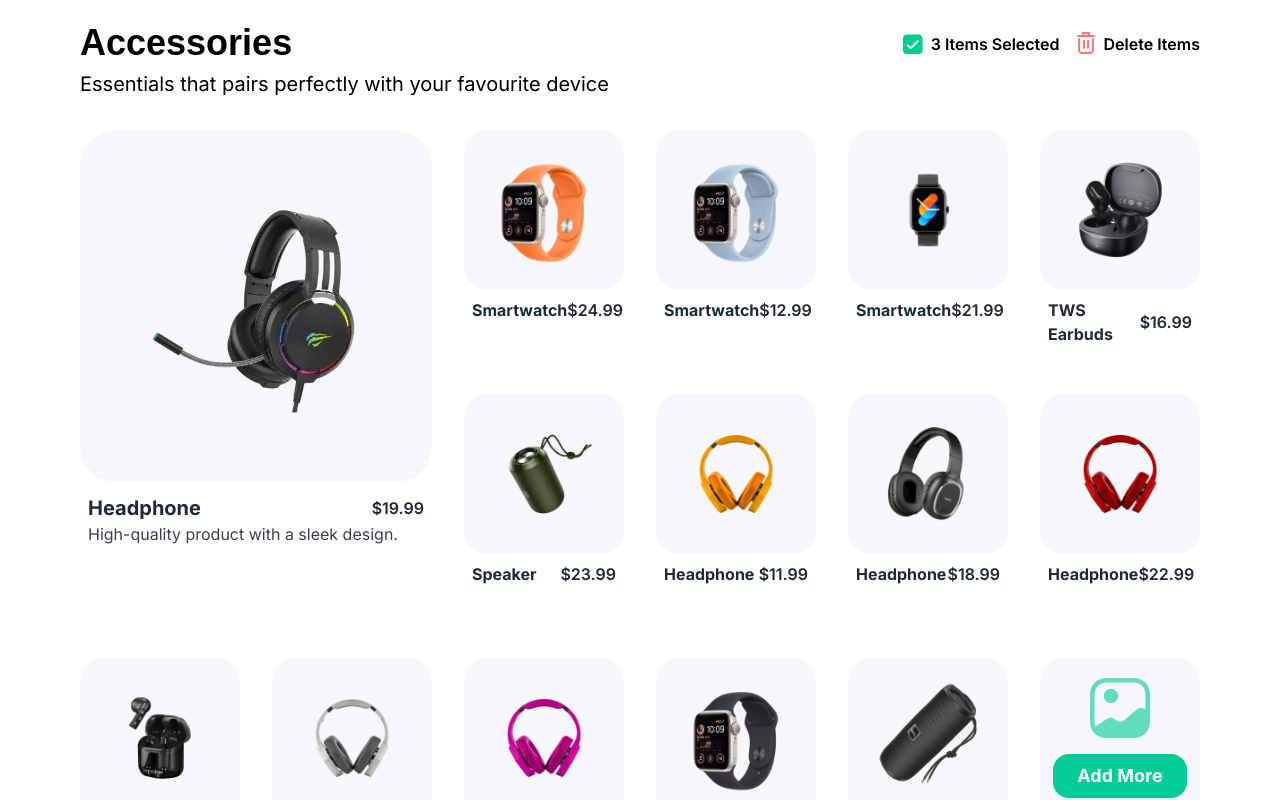
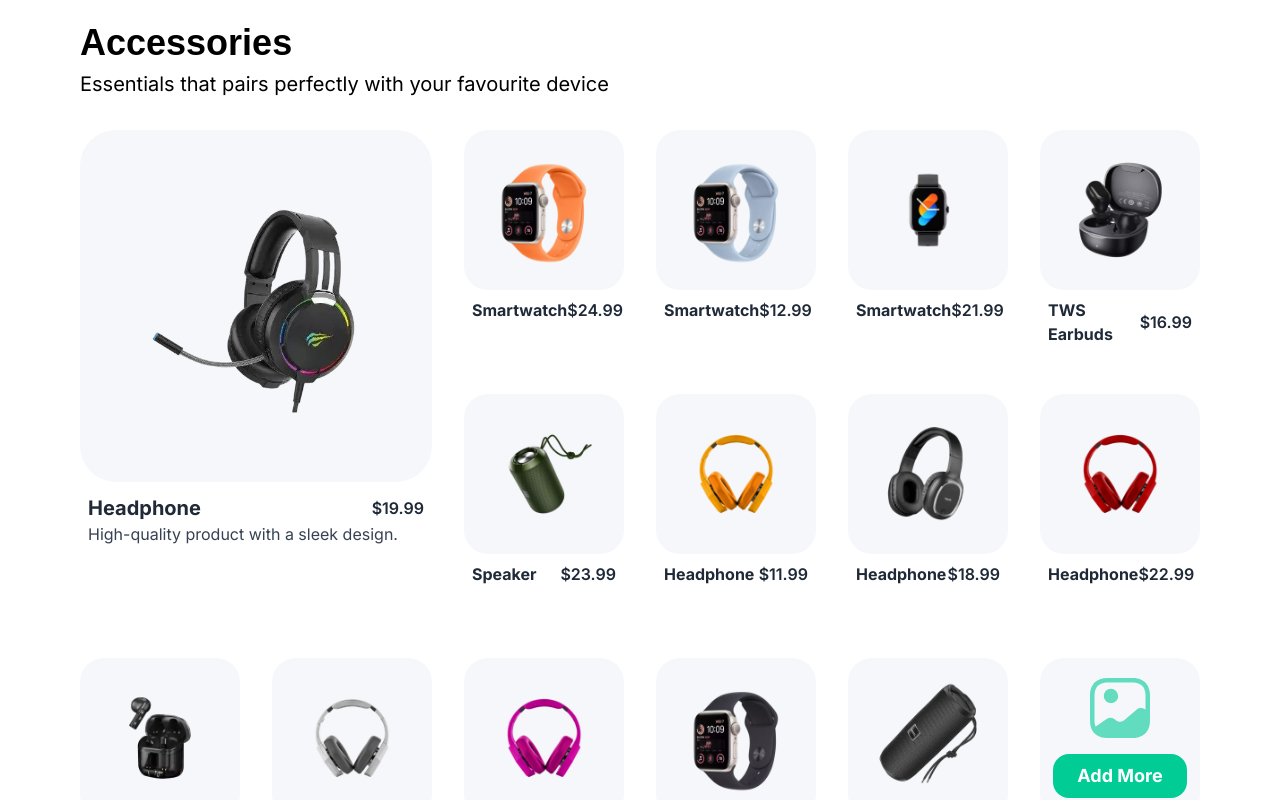
Before and after one commit to farhadjaman/Product-Gallary, a React (Vite) app: page / in a window 1280 px wide. Shown: the top 800 px of the page. Built offline with nearby package versions, Linux system fonts and the light colour scheme; a web font is replaced by a local one.

Commit message:
feat(gallary): select and delete

```diff
--- /dev/null
+++ b/src/redux/Provider.tsx
@@ -0,0 +1,6 @@
+import { Provider } from 'react-redux';
+import { store } from 'redux/store';
+
+export function Providers({ children }: { children: React.ReactNode }) {
+  return <Provider store={store}>{children}</Provider>;
+}
--- /dev/null
+++ b/src/redux/features/gallary/gallarySlice.ts
@@ -0,0 +1,40 @@
+import { createSlice } from '@reduxjs/toolkit';
+import { initialData } from 'screens/landing/Data/initialData';
+
+const initialState = {
+  items: initialData,
+};
+
+export const gallary = createSlice({
+  name: 'gallary',
+  initialState,
+  reducers: {
+    setItems: (state, action) => {
+      state.items = action.payload;
+    },
+    selectItems: (state, action) => {
+      state.items = state.items.map((item) => {
+        if (item.id === action.payload.id) {
+          item.isSelected = !item.isSelected;
+        }
+        return item;
+      });
+    },
+    deleteItems: (state) => {
+      state.items = state.items.filter((item) => !item.isSelected);
+    },
+    deleteAllItems: (state) => {
+      state.items = [];
+    },
+    selectAllItems: (state) => {
+      state.items = state.items.map((item) => {
+        item.isSelected = true;
+        return item;
+      });
+    },
+  },
+});
+
+export const { selectItems, deleteItems, setItems, deleteAllItems, selectAllItems } =
+  gallary.actions;
+export default gallary.reducer;
--- /dev/null
+++ b/src/redux/hooks.ts
@@ -0,0 +1,5 @@
+import { TypedUseSelectorHook, useDispatch, useSelector } from 'react-redux';
+import type { AppDispatch, RootState } from 'redux/store';
+
+export const useAppDispatch = () => useDispatch<AppDispatch>();
+export const useAppSelector: TypedUseSelectorHook<RootState> = useSelector;
--- /dev/null
+++ b/src/redux/store.ts
@@ -0,0 +1,12 @@
+import { configureStore } from '@reduxjs/toolkit';
+import gallarySlice from 'redux/features/gallary/gallarySlice';
+
+export const store = configureStore({
+  reducer: {
+    gallary: gallarySlice,
+  },
+  devTools: process.env.NODE_ENV !== 'production',
+});
+
+export type RootState = ReturnType<typeof store.getState>;
+export type AppDispatch = typeof store.dispatch;
--- a/src/screens/landing/Data/initialData.ts
+++ b/src/screens/landing/Data/initialData.ts
@@ -22,6 +22,7 @@ export const initialData: Item[] = [
     price: 19.99,
     image: product01,
     description: 'High-quality product with a sleek design.',
+    isSelected: false,
   },
   {
     id: 2,
@@ -29,6 +30,7 @@ export const initialData: Item[] = [
     price: 24.99,
     image: product02,
     description: 'Affordable and durable product for everyday use.',
+    isSelected: false,
   },
   {
     id: 3,
@@ -36,6 +38,7 @@ export const initialData: Item[] = [
     price: 12.99,
     image: product03,
     description: 'Compact and lightweight design, perfect for travel.',
+    isSelected: false,
   },
   {
     id: 4,
@@ -43,6 +46,7 @@ export const initialData: Item[] = [
     price: 21.99,
     image: product04,
     description: 'Stylish and versatile product for any occasion.',
+    isSelected: false,
   },
   {
     id: 5,
@@ -50,6 +54,7 @@ export const initialData: Item[] = [
     price: 16.99,
     image: product05,
     description: 'Ergonomically designed for maximum comfort.',
+    isSelected: false,
   },
   {
     id: 6,
@@ -57,6 +62,7 @@ export const initialData: Item[] = [
     price: 23.99,
     image: product06,
     description: 'Feature-rich product with the latest technology.',
+    isSelected: false,
   },
   {
     id: 7,
@@ -64,6 +70,7 @@ export const initialData: Item[] = [
     price: 11.99,
     image: product07,
     description: 'Budget-friendly option without compromising quality.',
+    isSelected: false,
   },
   {
     id: 8,
@@ -71,6 +78,7 @@ export const initialData: Item[] = [
     price: 18.99,
     image: product08,
     description: 'Eco-friendly and sustainable product.',
+    isSelected: false,
   },
   {
     id: 9,
@@ -78,6 +86,7 @@ export const initialData: Item[] = [
     price: 22.99,
     image: product09,
     description: 'Premium product with premium materials.',
+    isSelected: false,
   },
   {
     id: 10,
@@ -85,6 +94,7 @@ export const initialData: Item[] = [
     price: 25.99,
     image: product10,
     description: 'Cutting-edge technology and sleek design.',
+    isSelected: false,
   },
   {
     id: 11,
@@ -92,6 +102,7 @@ export const initialData: Item[] = [
     price: 13.99,
     image: product11,
     description: 'Simple and elegant design for everyday use.',
+    isSelected: false,
   },
   {
     id: 12,
@@ -99,6 +110,7 @@ export const initialData: Item[] = [
     price: 29.99,
     image: product12,
     description: 'Luxurious and high-end product for the discerning customer.',
+    isSelected: false,
   },
   {
     id: 13,
@@ -106,6 +118,7 @@ export const initialData: Item[] = [
     price: 32.99,
     image: product13,
     description: 'Multi-functional product for various applications.',
+    isSelected: false,
   },
   {
     id: 14,
@@ -113,5 +126,6 @@ export const initialData: Item[] = [
     price: 17.99,
     image: product14,
     description: 'Sturdy and dependable product that lasts.',
+    isSelected: false,
   },
 ];
--- a/src/screens/landing/components/Header.tsx
+++ b/src/screens/landing/components/Header.tsx
@@ -1,7 +1,29 @@
 import DeleteIcon from 'assets/icons/Delete.icon';
 import SelectIcon from 'assets/icons/Select.icon';
+import { useAppDispatch, useAppSelector } from 'redux/hooks';
+import { deleteItems, deleteAllItems, selectAllItems } from 'redux/features/gallary/gallarySlice';
 
 const Headers = () => {
+  const { items } = useAppSelector((state) => state.gallary);
+  const dispatch = useAppDispatch();
+
+  // Calculate the number of selected items
+  const selectedItemsCount = items.reduce((count, item) => {
+    return item.isSelected ? count + 1 : count;
+  }, 0);
+
+  //delete selected items
+  const handleDelete = () => {
+    dispatch(deleteItems());
+  };
+
+  const handleDeleteAllItems = () => {
+    dispatch(deleteAllItems());
+  };
+  const handleSelectAllItems = () => {
+    dispatch(selectAllItems());
+  };
+
   return (
     <div className="flex flex-col md:flex-row justify-between">
       <div className="flex flex-col">
@@ -10,16 +32,28 @@ const Headers = () => {
           Essentials that pairs perfectly with your favourite device
         </p>
       </div>
-      <div className="flex gap-4 pt-4 justify-between">
-        <div className="flex gap-2 align-middle justify-center">
-          <SelectIcon width={20} height={25} />
-          <p className="font-inter font-semibold text-md">3 Items Selected</p>
+      {selectedItemsCount > 0 && (
+        <div className="flex gap-4 pt-4 justify-between items-center hover:cursor-pointer">
+          <div onClick={handleSelectAllItems} className="flex gap-2 align-middle justify-center">
+            <p className="font-inter font-semibold text-md">Select All</p>
+          </div>
+          <div onClick={handleDeleteAllItems} className="flex gap-2 align-middle justify-center">
+            <p className="font-inter font-semibold text-sm lg:text-md">Delete All</p>
+          </div>
+          <div className="flex gap-2 align-middle justify-center hover:cursor-pointer">
+            <SelectIcon width={20} height={25} />
+            <p className="font-inter font-semibold text-sm lg:text-md ">
+              {selectedItemsCount} Items Selected
+            </p>
+          </div>
+          <div className="flex gap-2 hover:cursor-pointer hover:text-red-400">
+            <DeleteIcon width={20} height={22} />
+            <p onClick={handleDelete} className="font-inter font-semibold text-sm lg:text-md">
+              Delete Items
+            </p>
+          </div>
         </div>
-        <div className="flex gap-2">
-          <DeleteIcon width={20} height={22} />
-          <p className="font-inter font-semibold text-md">Delete Items</p>
-        </div>
-      </div>
+      )}
     </div>
   );
 };
--- a/src/screens/landing/components/product.tsx
+++ b/src/screens/landing/components/product.tsx
@@ -1,12 +1,15 @@
 import { Item } from 'screens/landing/products.type';
 import { useSortable } from '@dnd-kit/sortable';
+import { useAppDispatch } from 'redux/hooks';
+import { selectItems } from 'redux/features/gallary/gallarySlice';
 const Product = ({ featured, item }: { featured: boolean; item: Item }) => {
   const { isDragging, attributes, listeners, setNodeRef, transition } = useSortable({
     id: item.id,
   });
+  const dispatch = useAppDispatch();
 
   const productClass = [
-    'flex flex-col text-gray-800',
+    'flex flex-col text-gray-800 bg-orange',
     featured ? 'col-span-4 row-span-2 gap-y-8 md:gap-y-1' : 'col-span-2',
     isDragging ? 'shadow-sm opacity-50' : 'opacity-100',
   ].join(' ');
@@ -15,12 +18,24 @@ const Product = ({ featured, item }: { featured: boolean; item: Item }) => {
     transition: transition || undefined,
   };
 
+  function handletoggleSelect() {
+    dispatch(selectItems({ id: item.id }));
+  }
+
   return (
-    <div ref={setNodeRef} style={style} className={productClass} {...attributes} {...listeners}>
+    <div
+      ref={setNodeRef}
+      className={productClass}
+      style={style}
+      {...attributes}
+      {...listeners}
+      onClick={handletoggleSelect}
+    >
       <div
-        className={`flex bg-secondary w-full h-full ${
+        className={`flex bg-secondary w-full h-full mb-2 ${
           featured ? 'rounded-[36px]' : 'rounded-[24px]'
-        } mb-2`}
+        }
+        ${item.isSelected ? 'border-2 border-primary-200' : ''}`}
       >
         <img className={`w-sm p-6`} src={item.image} alt="product image" />
       </div>
--- a/src/screens/landing/index.tsx
+++ b/src/screens/landing/index.tsx
@@ -1,13 +1,15 @@
 import { useState, useCallback } from 'react';
-import { Item } from './products.type';
+import { Item } from 'screens/landing/products.type';
 import Header from 'screens/landing/components/Header';
 import Product from 'screens/landing/components/product';
-import { initialData } from 'screens/landing/Data/initialData';
+import { useAppDispatch, useAppSelector } from 'redux/hooks';
+import { setItems } from 'redux/features/gallary/gallarySlice';
 import ImageIcon from 'assets/icons/Image.icon';
 import {
   DndContext,
   closestCenter,
   MouseSensor,
+  KeyboardSensor,
   TouchSensor,
   DragOverlay,
   useSensor,
@@ -18,10 +20,14 @@ import {
 import { SortableContext, rectSortingStrategy } from '@dnd-kit/sortable';
 
 const Index = () => {
-  const [items, setItems] = useState(initialData);
-  // Create a state variable to store the active item
+  const { items } = useAppSelector((state) => state.gallary);
   const [activeItem, setActiveItem] = useState<Item | null>(null);
-  const sensors = useSensors(useSensor(MouseSensor), useSensor(TouchSensor));
+  const dispatch = useAppDispatch();
+  const sensors = useSensors(
+    useSensor(MouseSensor),
+    useSensor(KeyboardSensor),
+    useSensor(TouchSensor)
+  );
 
   const handleDragStart = (event: DragStartEvent) => {
     const Id = event.active.id;
@@ -29,7 +35,7 @@ const Index = () => {
     // Ensure activeId is not undefined before setting it as the state
     if (Id && Id !== undefined) {
       const activeItemId = Number(Id);
-      const foundItem = items.find((item) => item.id === activeItemId);
+      const foundItem = items.find((item: Item) => item.id === activeItemId);
       if (foundItem) {
         setActiveItem(foundItem);
       }
@@ -41,9 +47,8 @@ const Index = () => {
     if (!over) return;
     if (active.id === over.id) return;
 
-    setItems((items) => {
-      const activeIndex = items.findIndex((img) => img.id === active.id);
-      const overIndex = items.findIndex((img) => img.id === over.id);
+    const activeIndex = items.findIndex((item: Item) => item.id === active.id);
+    const overIndex = items.findIndex((item: Item) => item.id === over.id);
 
     // Make a copy of the array to avoid mutating the state directly
     const newItems = [...items];
@@ -53,9 +58,8 @@ const Index = () => {
 
     // Insert the activeFile at the overIndex
     newItems.splice(overIndex, 0, activeFile);
-
-      return newItems;
-    });
+    //Add the new items to the state
+    dispatch(setItems(newItems));
     setActiveItem(null);
   };
 
--- a/src/screens/landing/products.type.ts
+++ b/src/screens/landing/products.type.ts
@@ -4,4 +4,5 @@ export type Item = {
   price: number;
   image: string;
   description: string;
+  isSelected: boolean;
 };
--- a/src/shell/app/Root.tsx
+++ b/src/shell/app/Root.tsx
@@ -1,5 +1,10 @@
 import Routes from 'shell/app/Routes';
+import { Providers } from 'redux/Provider';
 
-const Root = () => <Routes />;
+const Root = () => (
+  <Providers>
+    <Routes />;
+  </Providers>
+);
 
 export default Root;
```
Also changed, not shown: package.json (+6 -1 lines), 1 other file (tests, documents, lock files or other folders). Lines whose indentation alone changed are shown as unchanged.
